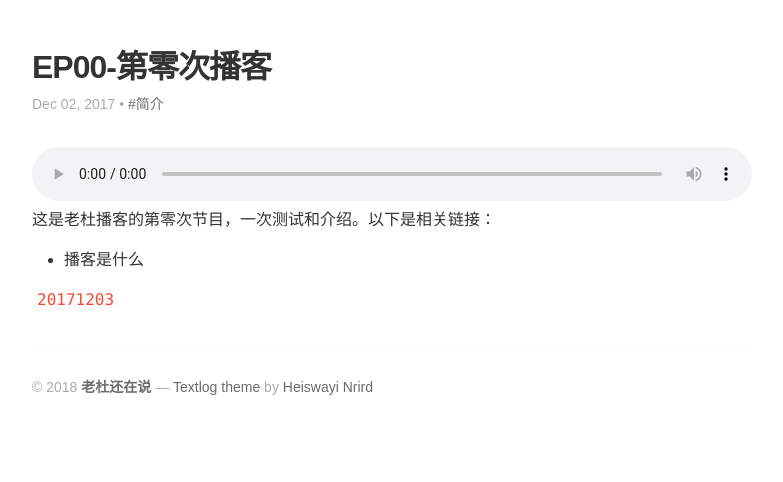
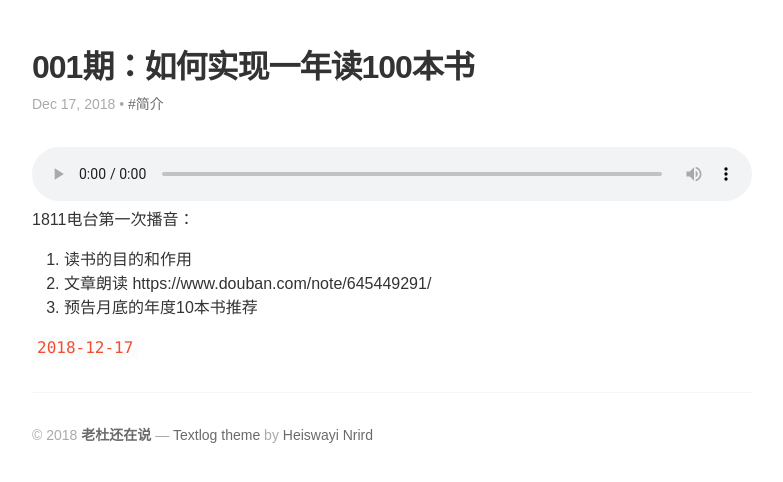
Before and after one commit to metaldudu/radio, a Jekyll site: the page built from _posts/2018-12-17-ep001.md, in a window 1280 px wide. Shown: the top 482 px of the page, without its empty margins (8-791 px from the left). Built offline with Jekyll 4.4.1, drawn with Linux system fonts in a browser that asks for light colours; some web fonts are replaced.

Commit message:
重新上传

```diff
--- a/_config.yml
+++ b/_config.yml
@@ -15,16 +15,16 @@ permalink: pretty
 google_analytics:
 disqus_shortname: metaldudu
 
-podcast_url: http://mrdu.me/podcasts
+podcast_url: http://mrdu.me/radio
 podcast_album_art: /css/pod.jpg
-podcast_title: 老杜还在说
-podcast_owner: 老杜还在
+podcast_title: 1811电台
+podcast_owner: MetalDudu
 podcast_email: metaldudu@gmail.com
 podcast_category: Technology
 podcast_subcategory_one: Reading
 podcast_subcategory_two: Software
 podcast_explicit: "no"
-podcast_author: Metaldudu
-podcast_description: 一个人闲聊播客节目
-podcast_summary: 一个人闲聊播客节目
-podcast_subtitle: 一个人闲聊播客节目
+podcast_author: MetalDudu
+podcast_description: 闲聊节目，愿者上钩。这里是老杜的个人播客节目，不定期更新，主题大概包括阅读、生活以及让生活尽量好玩一点的内容。
+podcast_summary: 闲聊节目，愿者上钩。
+podcast_subtitle: 闲聊节目，愿者上钩。
--- a/_includes/intro.html
+++ b/_includes/intro.html
@@ -1 +1,3 @@
-<p class="site-intro">Hello, this is TextLog - another minimalist Jekyll theme by Heiswayi Nrird. TextLog provides distraction-free and content-focused layout. This section is here for any brief introduction. You may edit this section in <code>includes\intro.html</code>. If you use this theme as a personal blog, maybe this section works best for you bio...</p>
+<p class="site-intro">闲聊节目，愿者上钩。这里是老杜的个人播客节目，不定期更新，主题大概包括阅读、生活以及让生活尽量好玩一点的内容。</p>
+
+<p class="site-intro">电台订阅：[iTunes](https://itunes.apple.com/podcast/id1446996961) [喜马拉雅](https://www.ximalaya.com/keji/19961077/) </p>
--- a/_posts/2017-12-03-first-podcast.md
+++ b/_posts/2018-12-17-ep001.md
@@ -1,7 +1,7 @@
 ---
 layout: post
-title:  "EP00-第零次播客"
-date:   2017-12-02
+title:  "001期：如何实现一年读100本书"
+date:   2018-12-17
 categories: podcast
 tags:
 - 简介
@@ -17,9 +17,10 @@ podcast_guid: ?p=866
 
 {% include audio.html %}
 
-这是老杜播客的第零次节目，一次测试和介绍。以下是相关链接：
+1811电台第一次播音：
 
-- 播客是什么
+1. 读书的目的和作用
+2. 文章朗读 https://www.douban.com/note/645449291/
+3. 预告月底的年度10本书推荐
 
-
-`20171203`
+`2018-12-17`
```
Also changed, not shown: _posts/2018-12-15-ep000.md (added, +34 -0 lines), about.md (+1 -1 lines).
